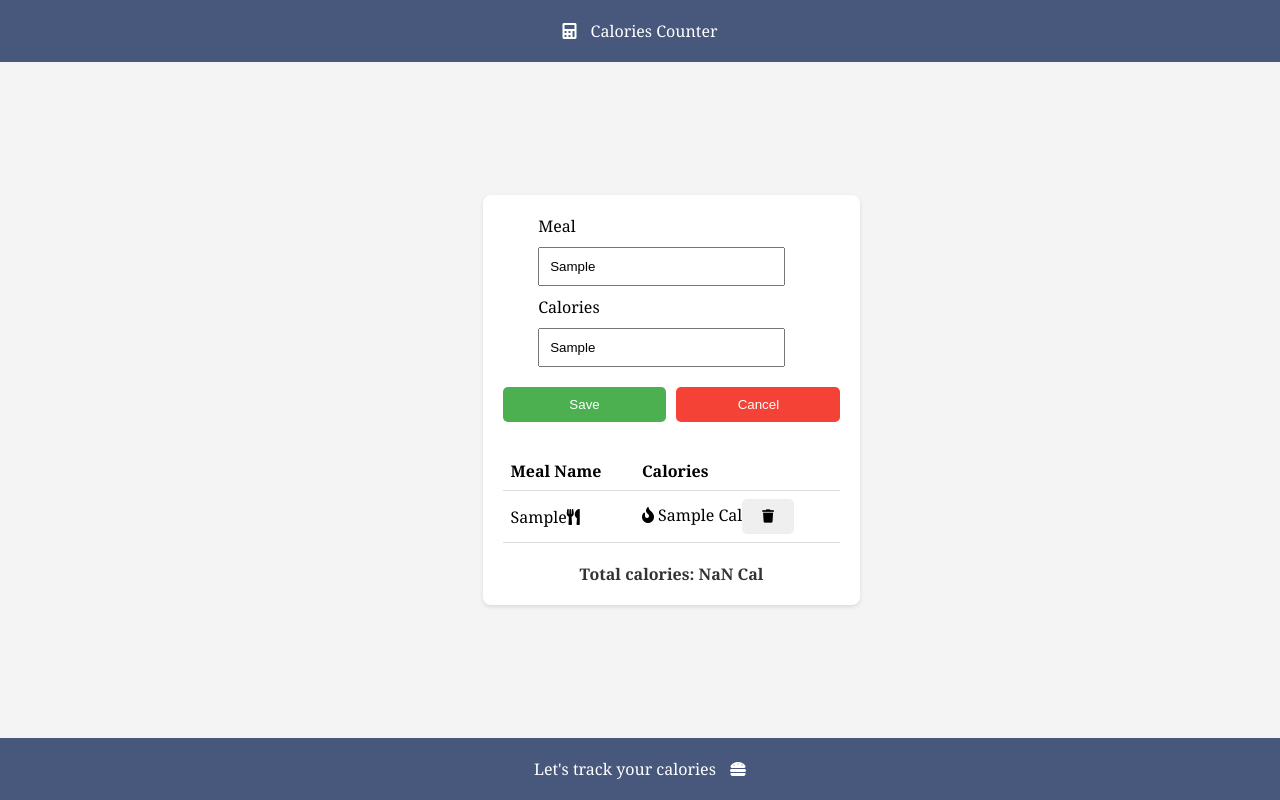
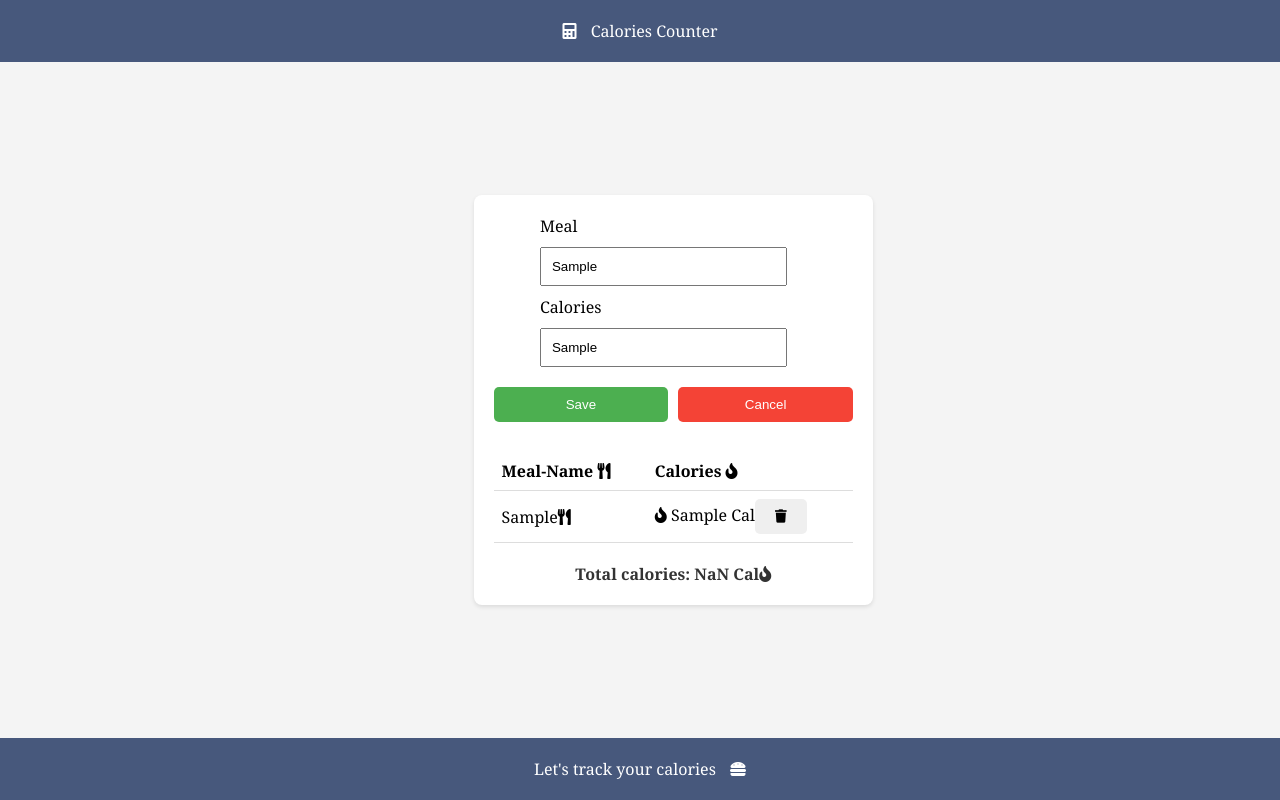
Before and after one commit to Dexxba/Mdoul_323_Calorie_Counter, a website built with webpack: page src/index.html in a window 1280 px wide. Both pictures are taken after typing "Sample", "Sample" into the empty fields and a click on the button "Save". Built offline with nearby package versions, Linux system fonts and the light colour scheme.

Commit message:
add meal and calorie class icons

```diff
--- a/src/index.html
+++ b/src/index.html
@@ -26,8 +26,8 @@
  <table class="mealTable" id="mealsList">
     <thead>
         <tr>
-            <th>Meal Name</th>
-            <th>Calories</th>
+            <th>Meal-Name <i class="fas fa-utensils"></i> </th>
+            <th>Calories <i class="fas fa-fire"></i></th>
         </tr>
     </thead>
     <tbody>
@@ -63,7 +63,8 @@
      function updateTotalCalories() {
         var mealsData = JSON.parse(localStorage.getItem("mealsData"))  || [];
         var totalCalories = mealsData.reduce((acc, meal) => acc + parseInt(meal.caloriesNumber, 10), 0);
-        document.getElementById('totalCalories').innerText="Total calories: "+totalCalories+' Cal';
+        document.getElementById('totalCalories').innerHTML = "Total calories: " + totalCalories + ' Cal'  +  '<i class="fas fa-fire"></i> ';
+
     }
 
     //  Function to add data in the table and update calories
```
